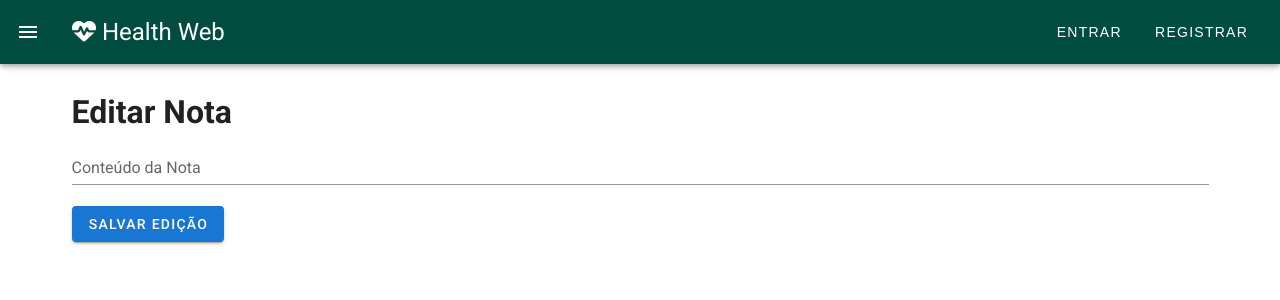
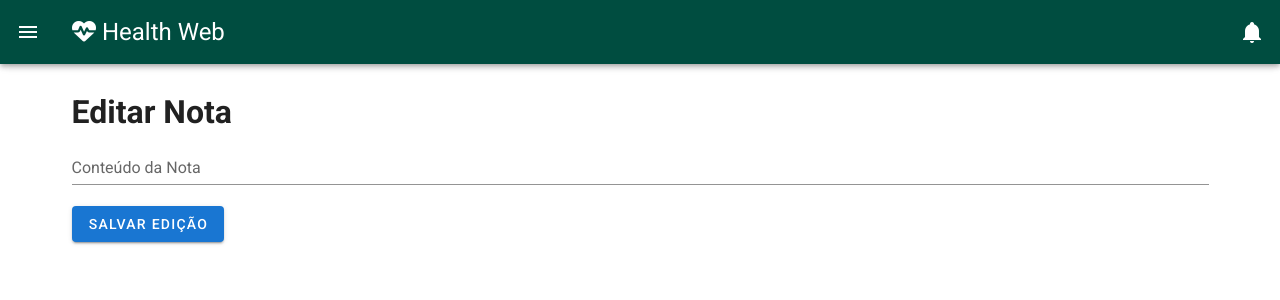
Before and after one commit to damnpedrini/health-web, a Vue app: page /#/editar-nota/1 in a window 1280 px wide. Shown: the top 300 px of the page. Built offline with nearby package versions, Linux system fonts and the light colour scheme.

Commit message:
"add: pushNotification"

```diff
--- a/src/components/Nav-bar.vue
+++ b/src/components/Nav-bar.vue
@@ -1,3 +1,5 @@
+<!-- src/components/NavBar.vue -->
+
 <template>
   <v-app>
     <!-- Menu lateral -->
@@ -18,11 +20,25 @@
       <v-toolbar-title class="logo">
         <i class="fa-solid fa-heart-pulse"></i> Health Web
       </v-toolbar-title>
-      <v-spacer></v-spacer> <!-- Adiciona um espaço flexível para alinhar à direita -->
+      <v-spacer></v-spacer>
 
-      <!-- Botões Entrar e Registrar com estilo personalizado -->
-      <v-btn text class="custom-btn" @click="$router.push('/TelaLogin')">Entrar</v-btn>
-      <v-btn text class="custom-btn" @click="$router.push('/Register')">Registrar</v-btn>
+      <!-- Botão de Notificações -->
+      <v-dialog v-model="showNotificationsDialog" max-width="600px">
+        <template v-slot:activator="{ on }">
+          <v-btn icon v-on="on" @click="mostrarNotificacao">
+            <v-icon>mdi-bell</v-icon>
+          </v-btn>
+        </template>
+
+        <v-card>
+          <v-card-title>Notificações</v-card-title>
+          <!-- Adicione aqui o conteúdo das notificações -->
+          <!-- Exemplo: <v-card-text>{{ notificacoes }}</v-card-text> -->
+          <v-card-actions>
+            <v-btn @click="fecharDialog">Fechar</v-btn>
+          </v-card-actions>
+        </v-card>
+      </v-dialog>
     </v-app-bar>
 
     <v-main>
@@ -34,12 +50,30 @@
 </template>
 
 <script>
+import NotificacoesService from '@/services/notificacoesService'; // Ajuste o caminho conforme necessário
+
 export default {
   name: "NavBar",
   data() {
     return {
       drawer: false,
+      showNotificationsDialog: false,
     };
+  },
+  methods: {
+    fecharDialog() {
+      this.showNotificationsDialog = false;
+    },
+    mostrarNotificacao() {
+      // Suponha que você tenha um estado ou variável que rastreia a quantidade consumida e a meta (2 litros).
+      const quantidadeConsumida = 1500; // Substitua pelo valor real consumido
+      const metaDiaria = 2000;
+
+      const quantidadeRestante = metaDiaria - quantidadeConsumida;
+      NotificacoesService.incentivarConsumoAgua(quantidadeRestante);
+
+      this.showNotificationsDialog = false; // Fechar o popup após acionar a notificação
+    },
   },
 };
 </script>
@@ -50,20 +84,7 @@ export default {
   font-size: 1.5em;
 }
 
-.custom-btn {
-  color: white;
-  font-family: 'YourDesiredFont', sans-serif; /* Substitua 'YourDesiredFont' pela fonte desejada */
-  font-size: 16px; /* Ajuste o tamanho da fonte conforme necessário */
-  text-decoration: none;
-  padding: 8px 12px;
-  border-radius: 5px;
-  transition: background-color 0.3s ease;
-}
-
-.custom-btn:hover {
-  background-color: #555;
-  text-decoration: underline;
-}
+/* Adicione outros estilos conforme necessário */
 
 .nav-link.router-link-active {
   background-color: #555;
--- /dev/null
+++ b/src/services/notificacoesService.js
@@ -0,0 +1,17 @@
+// src/services/notificacoesService.js
+
+export default {
+    incentivarConsumoAgua(quantidadeRestante) {
+      if ('Notification' in window) {
+        Notification.requestPermission().then((permission) => {
+          if (permission === 'granted') {
+            const mensagem = `Health Web diz: Vamos tomar água! Faltam ${quantidadeRestante} copos agora.`;
+
+            new Notification('Lembrete de Água', {
+              body: mensagem,
+            });
+          }
+        });
+      }
+    },
+  };
--- a/src/views/EditNote.vue
+++ b/src/views/EditNote.vue
@@ -28,17 +28,17 @@ export default {
         const nota = await getNote("notesDB", "notes", this.idNota);
         this.conteudo = nota.content;
       } catch (error) {
-        console.error("Erro ao obter detalhes da nota do IndexedDB", error);
+        console.error("Erro ao obter detalhes da refeição do IndexedDB", error);
       }
     },
     async salvarEdicao() {
       try {
         await updateNote("notesDB", "notes", this.idNota, { content: this.conteudo });
-        console.log("Nota atualizada com sucesso!");
+        console.log("Refeição atualizada com sucesso!");
 
         this.$router.push('/HomePage');
       } catch (error) {
-        console.error("Erro ao salvar a edição da nota no IndexedDB", error);
+        console.error("Erro ao salvar a refeição da nota no IndexedDB", error);
       }
     },
   },
```
